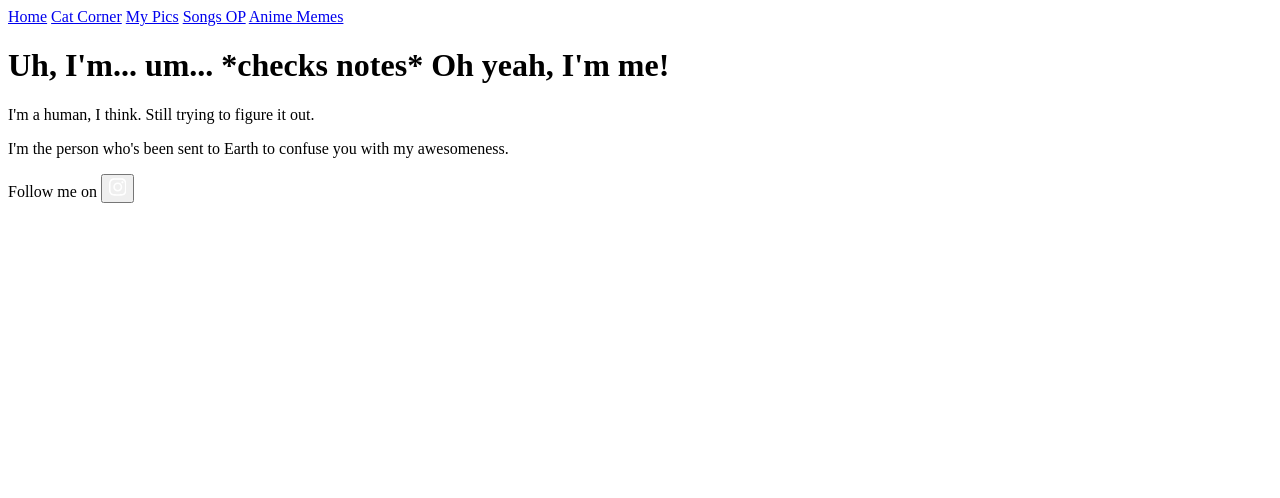
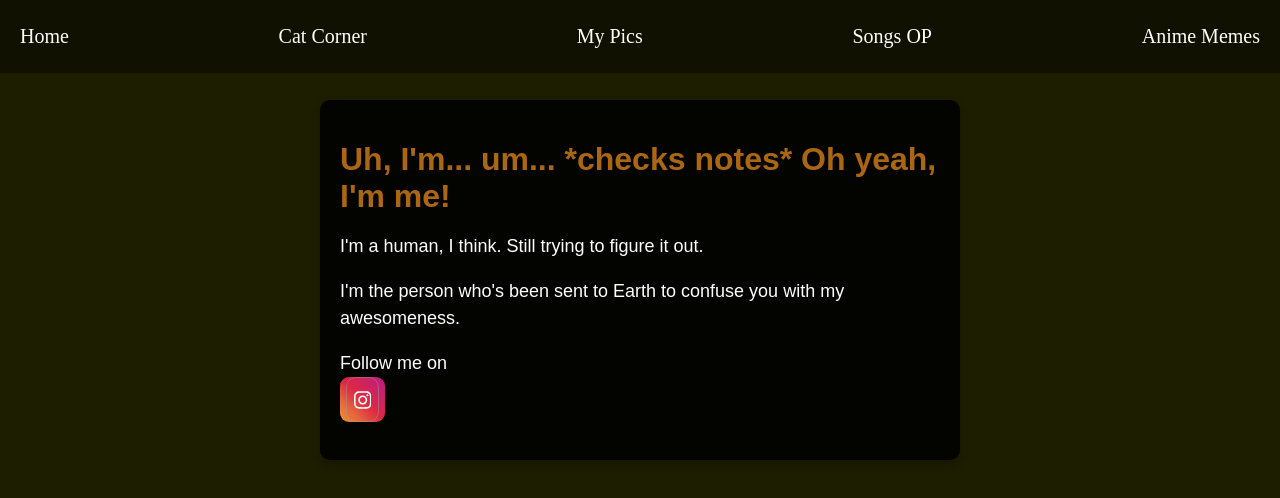
Before and after one commit to ujandey/Ant-op, a website: page uploads/recipe-roulette.html in a window 1280 px wide. Drawn offline with Linux system fonts and the light colour scheme; the site is published under a folder, as on GitHub Pages, so addresses that start at the root find nothing.

Commit message:
Update recipe-roulette.html

```diff
--- a/uploads/recipe-roulette.html
+++ b/uploads/recipe-roulette.html
@@ -4,7 +4,7 @@
     <meta charset="UTF-8">
     <meta name="viewport" content="width=device-width, initial-scale=1.0">
     <title>Who is Antara?</title>
-    <link rel="stylesheet" href="/css/antara.css">
+    <link rel="stylesheet" href="../css/antara.css">
 </head>
 <body>
     <nav class="navbar">
```
